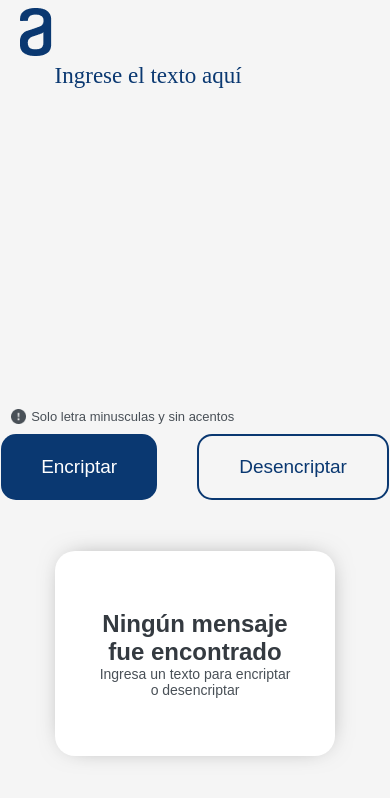
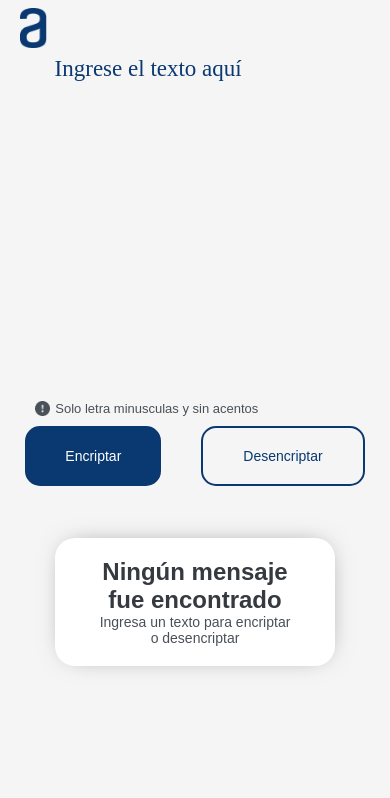
Before and after one commit to Josse2002/encripter-app, a website: page index.html in a window 390 px wide. Drawn offline with Linux system fonts and the light colour scheme.

Commit message:
:bug: responsive bug

```diff
--- a/styles/styles.css
+++ b/styles/styles.css
@@ -22,7 +22,6 @@ body{
     margin: 2% 5%;
     flex-direction: row;
     justify-content: space-between;
-    height: 90vh;
 }
 /* Ajustando y asignando espacios de manera responsiva a las secciones*/
 .text-area-logo{
--- a/styles/styles.media.css
+++ b/styles/styles.media.css
@@ -31,4 +31,10 @@
     .notFoundEncrypt img{
         display: none;
     }
+    .buttons-encrypt button, button#copy-button{
+        font-size: 14px;
+    }
+    .logo img{
+        width: 27px;
+    }
 }
```
